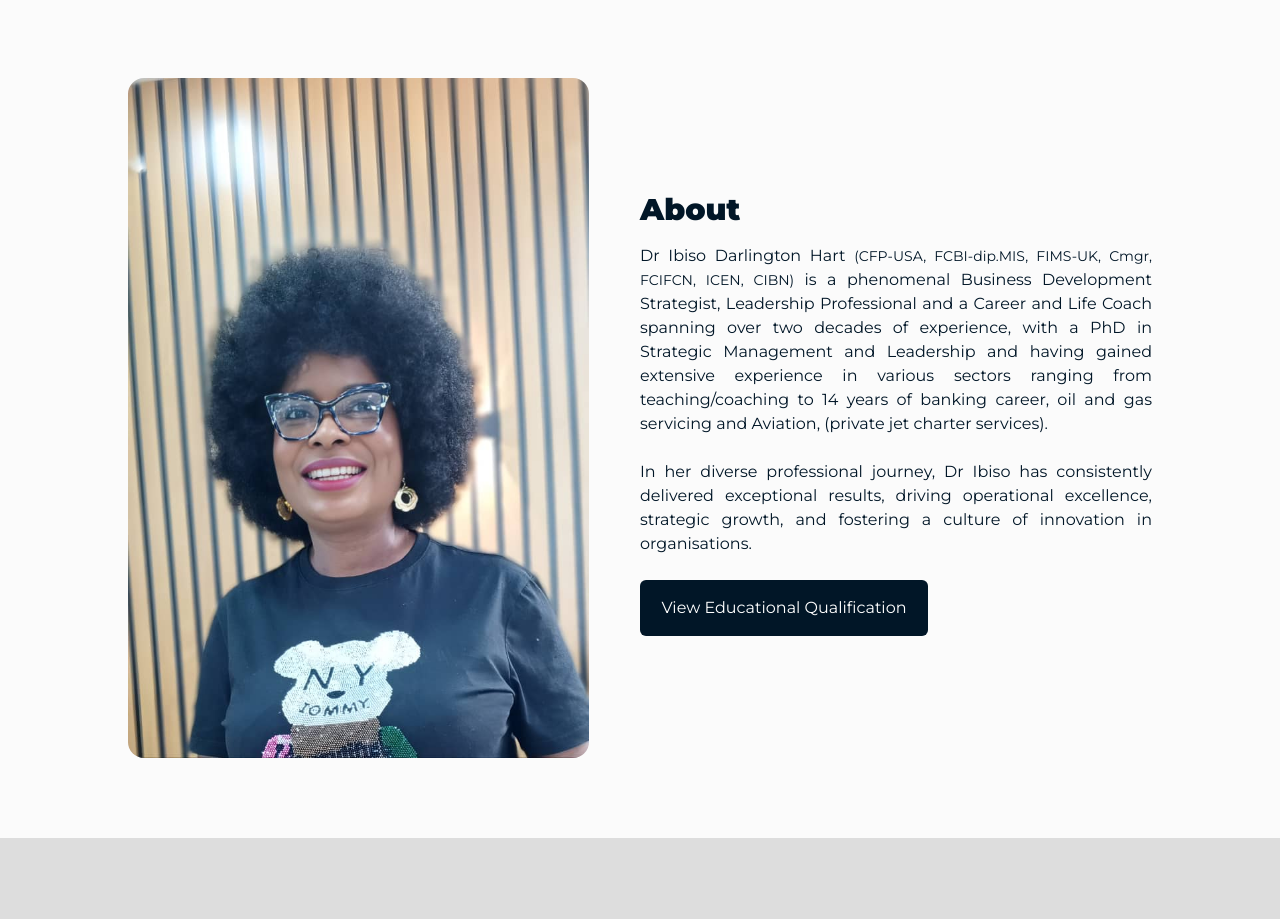
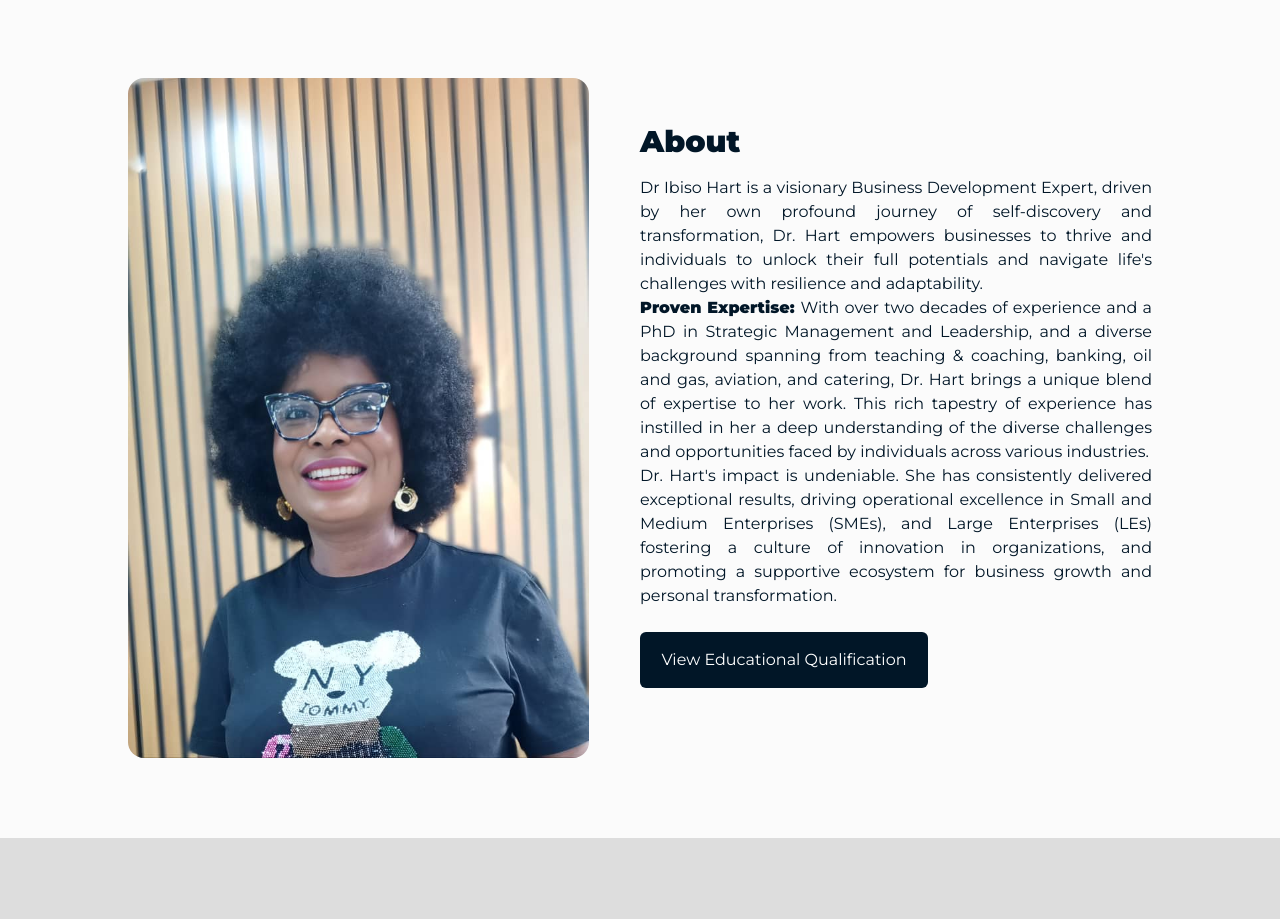
Before and after one commit to alabo-excel/dribisohart, a Next.js app: page / in a window 1280 px wide. Shown: the part 866-1785 px from the top of the page. Built offline with nearby package versions, Linux system fonts and the light colour scheme.

Commit message:
about content update

```diff
--- a/src/pages/index.jsx
+++ b/src/pages/index.jsx
@@ -98,11 +98,14 @@ const Home = () => {
             <img src="./images/new-abt-img.jpeg" className="lg:h-[85vh] w-full object-cover rounded-2xl" alt="" />
           </div>
           <div className="lg:w-1/2 my-auto">
-            <h1 className="lg:text-3xl text-xl font-bold my-4">About</h1>
-            <p className="mt-4 lg:text-base text-sm">
-              Dr Ibiso Darlington Hart <span className='text-sm'>(CFP-USA, FCBI-dip.MIS, FIMS-UK, Cmgr, FCIFCN, ICEN, CIBN)</span> is a phenomenal Business Development Strategist, Leadership Professional and a Career and Life Coach spanning over two decades of experience, with a PhD in Strategic Management and Leadership and having gained extensive experience in various sectors ranging from teaching/coaching to 14 years of banking career, oil and gas servicing and Aviation, (private jet charter services).
-              <br /><br />
-              In her diverse professional journey, Dr Ibiso has consistently delivered exceptional results, driving operational excellence, strategic growth, and fostering a culture of innovation in organisations.
+            <h1 className="lg:text-3xl text-xl font-bold mb-4">About</h1>
+            <p className="lg:text-base text-sm">
+              Dr Ibiso Hart is a visionary Business Development Expert, driven by her own profound journey of self-discovery and transformation, Dr. Hart empowers businesses to thrive and individuals to unlock their full potentials and navigate life's challenges with resilience and adaptability.
+              <br />
+              <b>Proven Expertise: </b>
+              With over two decades of experience and  a PhD in Strategic Management and Leadership, and a diverse background spanning from teaching & coaching, banking, oil and gas, aviation, and catering, Dr. Hart brings a unique blend of expertise to her work. This rich tapestry of experience has instilled in her a deep understanding of the diverse challenges and opportunities faced by individuals across various industries.
+              <br />
+              Dr. Hart's impact is undeniable.  She has consistently delivered exceptional results, driving operational excellence in Small and Medium Enterprises (SMEs), and Large Enterprises (LEs) fostering a culture of innovation in organizations, and promoting a supportive ecosystem for business growth and personal transformation.
             </p>
             <Link href="/about">
               <button className="p-4 bg-[#011627] lg:text-base text-sm rounded-md text-white lg:w-72 w-full my-6">View Educational Qualification</button>
```
